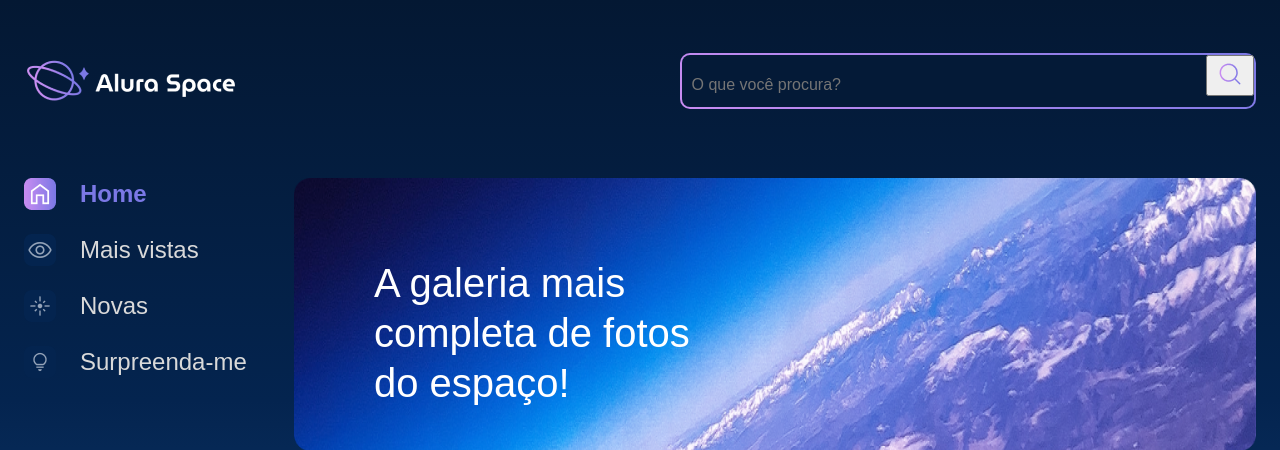
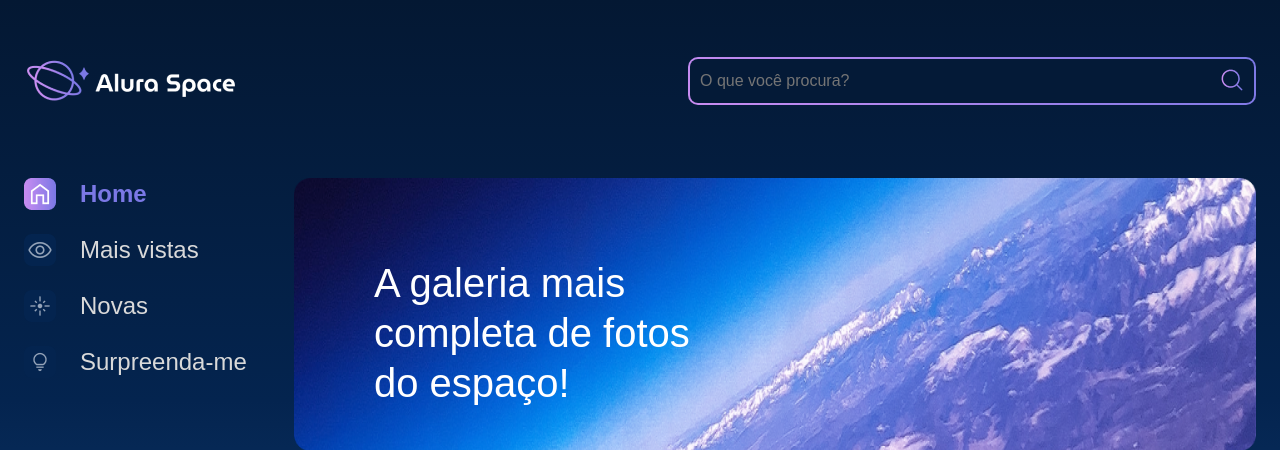
Before and after one commit to matheusth/alura-space, a Django app: page / in a window 1280 px wide. Shown: the top 450 px of the page. Run offline with Django 4.2, Linux system fonts and the light colour scheme; data that the repository does not hold is empty.

Commit message:
improvements on style of the searchbar

```diff
--- a/setup/static/styles/style.css
+++ b/setup/static/styles/style.css
@@ -195,7 +195,26 @@ table {
 	font-size: 1rem;
 	height: 24px;
 	padding: 10px;
+	color: #FFFFFF;
 	width: 500px;
+}
+
+.busca__input:focus {
+	outline: none;
+}
+
+.busca__fundo:has(.busca__input:focus) {
+	border: none;
+	box-shadow: white 0px 0px 5px;
+}
+
+.busca__btn {
+	background-color: transparent;
+	border: none;
+}
+
+.busca__btn:hover>.busca__icone {
+	filter: brightness(1.5);
 }
 
 .busca__icone {
--- a/templates/galeria/partials/_header.html
+++ b/templates/galeria/partials/_header.html
@@ -2,13 +2,11 @@
 <header class="cabecalho">
 	<img src="{% static '/assets/logo/Logo(2).png' %}" alt="Logo da Alura Space" />
 	<div class="cabecalho__busca">
-		<div class="busca__fundo">
-			<form action="{% url 'buscar' %}">
+			<form action="{% url 'buscar' %}" class="busca__fundo">
 				<input class="busca__input" name="nome" type="text" placeholder="O que você procura?">
-				<button type="submit">
+				<button type="submit" class='busca__btn'>
 					<img class="busca__icone" src="{% static '/assets/ícones/1x/search.png' %}" alt="ícone de search">
 				</button>
 			</form>
-		</div>
 	</div>
 </header>
```
